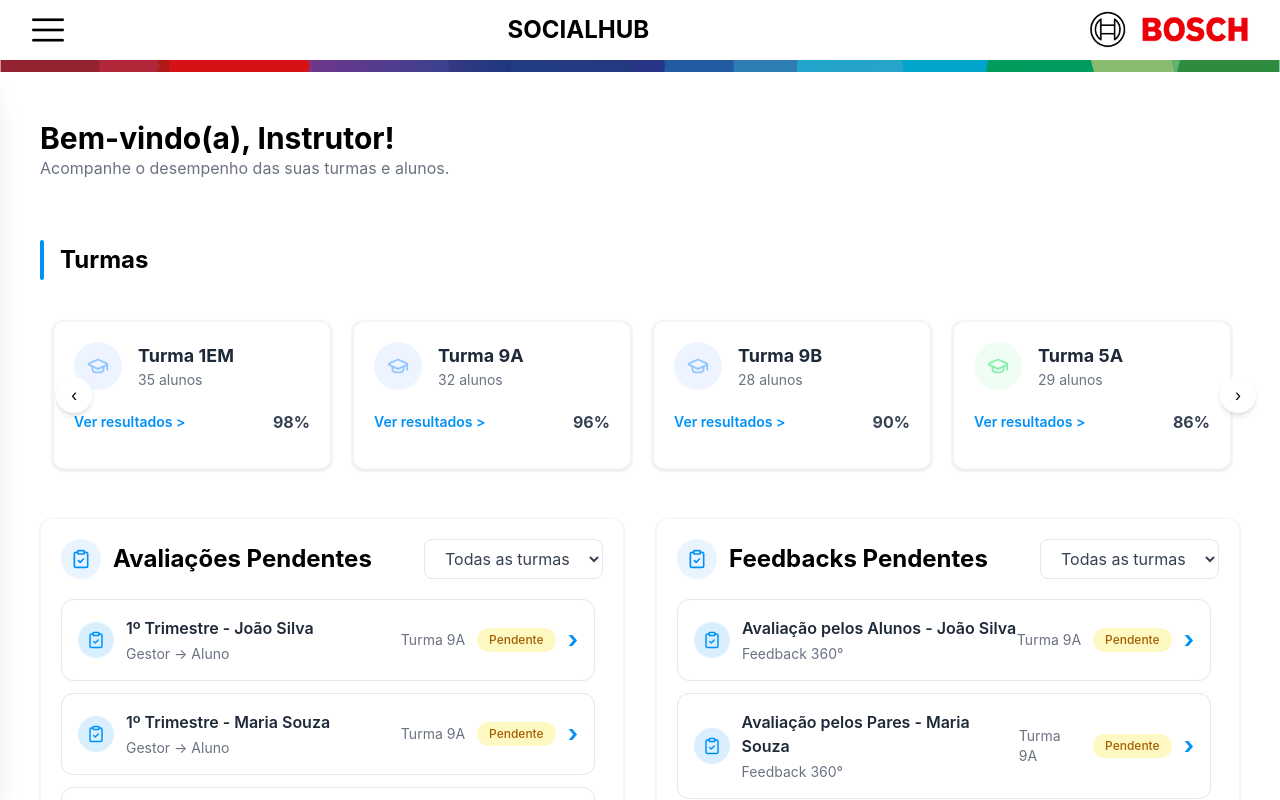
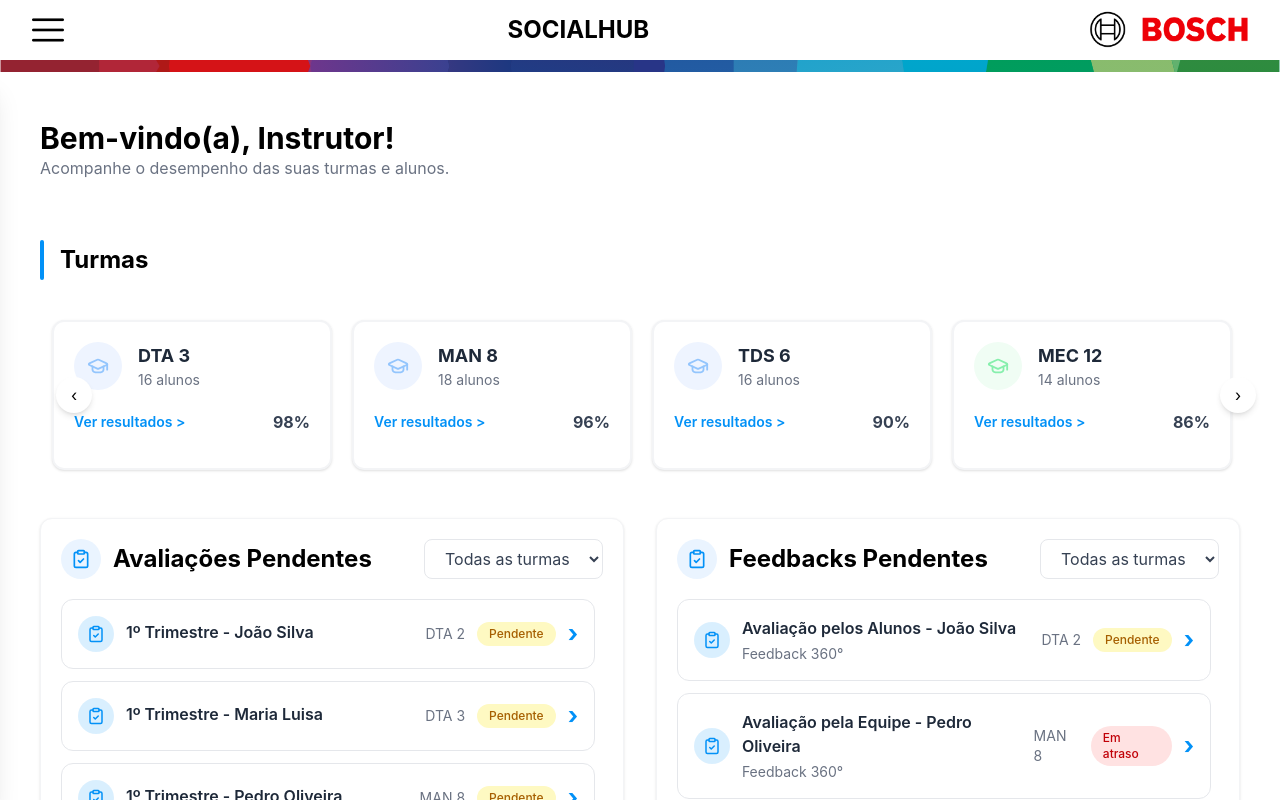
Before and after one commit to KetyJomes/SocialHub, a React (Vite) app in the folder frontend/: page /management-main in a window 1280 px wide. Shown: the top 800 px of the page. Built offline with nearby package versions, Linux system fonts and the light colour scheme; what chartjs-plugin-datalabels would draw is missing.

Commit message:
Fix(names)

```diff
--- a/frontend/src/components/CardFeedbacks.jsx
+++ b/frontend/src/components/CardFeedbacks.jsx
@@ -5,11 +5,15 @@ import {
   Handshake,
   UserCheck,
   ChartColumn,
+  ChevronRight,
 } from "lucide-react";
 
-export const CardAvaliacao360 = ({ tipo, descricao, status }) => {
-  const [clicado, setClicado] = useState(false);
-
+export const CardAvaliacao360 = ({
+  tipo,
+  descricao,
+  status,
+  onClick,
+}) => {
   function escolherIcone() {
     if (tipo.includes("Alunos")) {
       return <Users size={20} />;
@@ -29,8 +33,10 @@ export const CardAvaliacao360 = ({ tipo, descricao, status }) => {
 
     return <ChartColumn size={20} />;
   }
+
   return (
     <div
+      onClick={onClick}
       className="
         flex
         items-center
@@ -42,6 +48,8 @@ export const CardAvaliacao360 = ({ tipo, descricao, status }) => {
         border-gray-200
         transition
         hover:shadow-sm
+        hover:border-[#0291F7]
+        cursor-pointer
       "
     >
       <div className="flex items-center gap-3">
@@ -65,6 +73,7 @@ export const CardAvaliacao360 = ({ tipo, descricao, status }) => {
           <p className="text-sm text-gray-500">{descricao}</p>
         </div>
       </div>
+
       <div className="flex items-center gap-5">
         <div className="flex items-center gap-2">
           <span
@@ -72,7 +81,6 @@ export const CardAvaliacao360 = ({ tipo, descricao, status }) => {
               w-2
               h-2
               rounded-full
-
               ${
                 status === "concluido"
                   ? "bg-green-500"
@@ -86,19 +94,10 @@ export const CardAvaliacao360 = ({ tipo, descricao, status }) => {
           </span>
         </div>
 
-        <button
-          onClick={() => setClicado(!clicado)}
-          className={`
-                        text-2xl
-                        font-bold
-                        text-[#0291F7]
-                        transition
-
-                        ${clicado ? "scale-125" : ""}
-                    `}
-        >
-          ›
-        </button>
+        <ChevronRight
+          size={22}
+          className="text-[#0291F7]"
+        />
       </div>
     </div>
   );
--- a/frontend/src/components/EvaluationForm.jsx
+++ b/frontend/src/components/EvaluationForm.jsx
@@ -67,9 +67,9 @@ export const EvaluationForm = () => {
             >
               <option value="">Selecione</option>
 
-              <option>Gestor → Aluno</option>
+              <option>Intrutor → Aluno</option>
 
-              <option>Aluno → Gestor</option>
+              <option>Aluno → Intrustor</option>
 
               <option>Autoavaliação</option>
 
--- a/frontend/src/components/Management/StudentTestsControlTable.jsx
+++ b/frontend/src/components/Management/StudentTestsControlTable.jsx
@@ -26,7 +26,7 @@ export const StudentTestsControlTable = ({ avaliacoes, tipoAba }) => {
     // Gestor → Aluno
     // ==================================
 
-    if (avaliacao.tipo === "Gestor → Aluno") {
+    if (avaliacao.tipo === "Instrutor → Aluno") {
       navigate(
         `/management-perform-evaluation/${encodeURIComponent(
           turma
--- a/frontend/src/pages/Management/CreateTest.jsx
+++ b/frontend/src/pages/Management/CreateTest.jsx
@@ -334,9 +334,9 @@ export const CreateTest = () => {
                 >
                   <option value="">Selecione</option>
 
-                  <option>Gestor → Aluno</option>
+                  <option>Instrutor → Aluno</option>
 
-                  <option>Aluno → Gestor</option>
+                  <option>Aluno → Instrutor</option>
 
                   <option>Autoavaliação</option>
 
--- a/frontend/src/pages/Management/ManagementClasses.jsx
+++ b/frontend/src/pages/Management/ManagementClasses.jsx
@@ -10,54 +10,29 @@ export const ManagementClasses = () => {
   const [isOpen, setIsOpen] = useState(false);
   const turmas = [
     {
-      nome: "Turma 1EM",
+      nome: "DTA 3",
       nota: 98,
     },
 
     {
-      nome: "Turma 9A",
+      nome: "MAN 8",
       nota: 96,
     },
 
     {
-      nome: "Turma 2EM",
-      nota: 59,
-    },
-
-    {
-      nome: "Turma 3EM",
-      nota: 70,
-    },
-
-    {
-      nome: "Turma 9B",
+      nome: "TDS 6",
       nota: 90,
     },
 
     {
-      nome: "Turma 8A",
-      nota: 68,
-    },
-
-    {
-      nome: "Turma 7B",
-      nota: 50,
-    },
-
-    {
-      nome: "Turma 6A",
-      nota: 14,
-    },
-
-    {
-      nome: "Turma 5A",
+      nome: "MEC 12",
       nota: 86,
     },
 
     {
-      nome: "Turma 4A",
+      nome: "DTA 2",
       nota: 80,
-    },
+    }
   ];
 
   return (
--- a/frontend/src/pages/Management/ManagementComparison.jsx
+++ b/frontend/src/pages/Management/ManagementComparison.jsx
@@ -142,7 +142,7 @@ export const ManagementComparison = () => {
 
               <p className="text-gray-500 mt-2">
                 Compare a autoavaliação do aluno com a avaliação realizada pelo
-                gestor e registre um feedback.
+                Instrutor e registre um feedback.
               </p>
             </div>
 
--- a/frontend/src/pages/Management/ManagementMain.jsx
+++ b/frontend/src/pages/Management/ManagementMain.jsx
@@ -1,5 +1,3 @@
-// AAAAAAAAAAAAAAAAAAAAAAAAAAAAAAAAAAAAAAAAAAAAAA
-
 import { useEffect, useRef, useState } from "react";
 import { Info, ClipboardCheck, RotateCcw } from "lucide-react";
 import { useNavigate } from "react-router-dom";
@@ -8,6 +6,7 @@ import { Header } from "../../components/Header";
 import { CardTurma } from "../../components/CardTurma";
 import { CardAvaliacao } from "../../components/CardAvaliacao";
 import { SidebarManagement } from "../../components/SidebarManagement";
+
 
 export const ManagementMain = () => {
   const navigate = useNavigate();
@@ -39,61 +38,42 @@ export const ManagementMain = () => {
   // Turmas
   const turmas = [
     {
-      nome: "Turma 1EM",
-      alunos: 35,
+      nome: "DTA 3",
+      alunos: 16,
       nota: 98,
     },
 
     {
-      nome: "Turma 9A",
-      alunos: 32,
+      nome: "MAN 8",
+      alunos: 18,
       nota: 96,
     },
 
     {
-      nome: "Turma 9B",
-      alunos: 28,
+      nome: "TDS 6",
+      alunos: 16,
       nota: 90,
     },
 
     {
-      nome: "Turma 5A",
-      alunos: 29,
+      nome: "MEC 12",
+      alunos: 14,
       nota: 86,
     },
 
     {
-      nome: "Turma 4A",
-      alunos: 30,
+      nome: "DTA 2",
+      alunos: 18,
       nota: 80,
-    },
+    }
 
-    {
-      nome: "Turma 3EM",
-      alunos: 33,
-      nota: 70,
-    },
-
-    {
-      nome: "Turma 8A",
-      alunos: 27,
-      nota: 68,
-    },
-
-    {
-      nome: "Turma 2EM",
-      alunos: 30,
-      nota: 59,
-    },
   ];
-
-  // Avaliações Gestor → Aluno pendentes
 
   const alunosPendentes = [
     {
       id: 1,
       nome: "João Silva",
-      turma: "Turma 9A",
+      turma: "DTA 2",
       avaliacao: "1º Trimestre",
       avaliacaoId: 1,
       status: "Pendente",
@@ -101,8 +81,8 @@ export const ManagementMain = () => {
 
     {
       id: 2,
-      nome: "Maria Souza",
-      turma: "Turma 9A",
+      nome: "Maria Luisa",
+      turma: "DTA 3",
       avaliacao: "1º Trimestre",
       avaliacaoId: 1,
       status: "Pendente",
@@ -111,7 +91,7 @@ export const ManagementMain = () => {
     {
       id: 3,
       nome: "Pedro Oliveira",
-      turma: "Turma 1EM",
+      turma: "MAN 8",
       avaliacao: "1º Trimestre",
       avaliacaoId: 1,
       status: "Pendente",
@@ -120,7 +100,7 @@ export const ManagementMain = () => {
     {
       id: 4,
       nome: "Ana Costa",
-      turma: "Turma 2EM",
+      turma: "MEC 12",
       avaliacao: "2º Trimestre",
       avaliacaoId: 2,
       status: "Pendente",
@@ -134,21 +114,15 @@ export const ManagementMain = () => {
       ? alunosPendentes
       : alunosPendentes.filter((aluno) => aluno.turma === turmaFiltroAvaliacao);
 
+
+
   // Feedbacks pendentes
   const feedbackPendentes = [
    {
     id: 1,
     avaliacao: "Avaliação pelos Alunos",
     nome: "João Silva",
-      turma: "Turma 9A",
-      status: "Pendente",
-    },
-
-    {
-      id: 2,
-      avaliacao: "Avaliação pelos Pares",
-      nome: "Maria Souza",
-      turma: "Turma 9A",
+    turma: "DTA 2",
     status: "Pendente",
   },
 
@@ -156,7 +130,7 @@ export const ManagementMain = () => {
     id: 3,
     avaliacao: "Avaliação pela Equipe",
     nome: "Pedro Oliveira",
-      turma: "Turma 1EM",
+    turma: "MAN 8",
     status: "Em atraso",
   },
 
@@ -164,7 +138,7 @@ export const ManagementMain = () => {
     id: 4,
     avaliacao: "Avaliação 360°",
     nome: "Ana Costa",
-      turma: "Turma 2EM",
+    turma: "MEC 12",
     status: "Pendente",
   },
 
@@ -172,7 +146,7 @@ export const ManagementMain = () => {
     id: 5,
     avaliacao: "Feedback de Liderança",
     nome: "Lucas Ferreira",
-      turma: "Turma 5A",
+    turma: "DTA 3",
     status: "Pendente",
   },
 
@@ -180,7 +154,7 @@ export const ManagementMain = () => {
     id: 6,
     avaliacao: "Avaliação Comportamental",
     nome: "Mariana Alves",
-      turma: "Turma 8A",
+    turma: "TDS 6",
     status: "Em atraso",
   },
 
@@ -188,7 +162,7 @@ export const ManagementMain = () => {
     id: 7,
     avaliacao: "Feedback de Desenvolvimento",
     nome: "Carlos Eduardo",
-      turma: "Turma 3EM",
+    turma: "DTA 2",
     status: "Pendente",
   },
 
@@ -196,7 +170,7 @@ export const ManagementMain = () => {
     id: 8,
     avaliacao: "Avaliação de Competências",
     nome: "Beatriz Lima",
-      turma: "Turma 4A",
+    turma: "MEC 12",
     status: "Pendente",
   },
 
@@ -204,7 +178,7 @@ export const ManagementMain = () => {
     id: 9,
     avaliacao: "Feedback de Trabalho em Equipe",
     nome: "Rafael Martins",
-      turma: "Turma 9B",
+    turma: "MAN 8",
     status: "Respondida",
   },
 
@@ -212,9 +186,9 @@ export const ManagementMain = () => {
     id: 10,
     avaliacao: "Avaliação de Comunicação",
     nome: "Juliana Rocha",
-      turma: "Turma 1EM",
+    turma: "DTA 3",
     status: "Pendente",
-    },
+  }
   ];
 
   // Filtro feedbacks pendentes
@@ -436,7 +410,7 @@ export const ManagementMain = () => {
                         tipoCard="avaliacao"
                         nome={`${aluno.avaliacao} - ${aluno.nome}`}
                         turma={aluno.turma}
-                        tipo="Gestor → Aluno"
+
                         status={aluno.status}
                       />
                     </div>
@@ -535,10 +509,12 @@ export const ManagementMain = () => {
                                     pr-2
                                 "
               >
-                {feedbacksPendentesFiltrados.length > 0 ? (
-                  feedbacksPendentesFiltrados.map((feedback) => (
+                {feedbacksPendentesFiltrados.map((feedback) => (
                 <div
                   key={feedback.id}
+                  onClick={() =>
+                    navigate(`/management-comparison/${feedback.turma}/${feedback.nome}`)
+                  }
                   className="
                     cursor-pointer
                     rounded-lg
@@ -553,7 +529,7 @@ export const ManagementMain = () => {
                     status={feedback.status}
                   />
                 </div>
-                  ))
+                ))}
               ) : (
                   <div
                     className="
@@ -567,7 +543,7 @@ export const ManagementMain = () => {
                   >
                     Nenhuma feedback pendente encontrada.
                   </div>
-                )}
+                )
               </div>
             </div>
           </section>
--- a/frontend/src/pages/Management/ManagementStudentDetails.jsx
+++ b/frontend/src/pages/Management/ManagementStudentDetails.jsx
@@ -25,8 +25,8 @@ export const ManagementStudentDetails = () => {
     {
       id: 1,
       nome: "1º Trimestre",
-      descricao: "Avaliação do gestor realizada pelo instrutor",
-      tipo: "Gestor → Aluno",
+      descricao: "Avaliação do Instrutor realizada pelo instrutor",
+      tipo: "Instrutor → Aluno",
       disponibilizada: "01/07/2026",
       infoDisponibilizada: "Disponível",
       prazo: "20/07/2026",
@@ -322,7 +322,7 @@ export const ManagementStudentDetails = () => {
                 >
                   <option value="Todos">Todos os tipos</option>
 
-                  <option value="Gestor → Aluno">Gestor → Aluno</option>
+                  <option value="Instrutor → Aluno">Intrustor → Aluno</option>
 
                   <option value="Aluno → Instrutor">Aluno → Instrutor</option>
 
```
Lines whose indentation alone changed are shown as unchanged.
